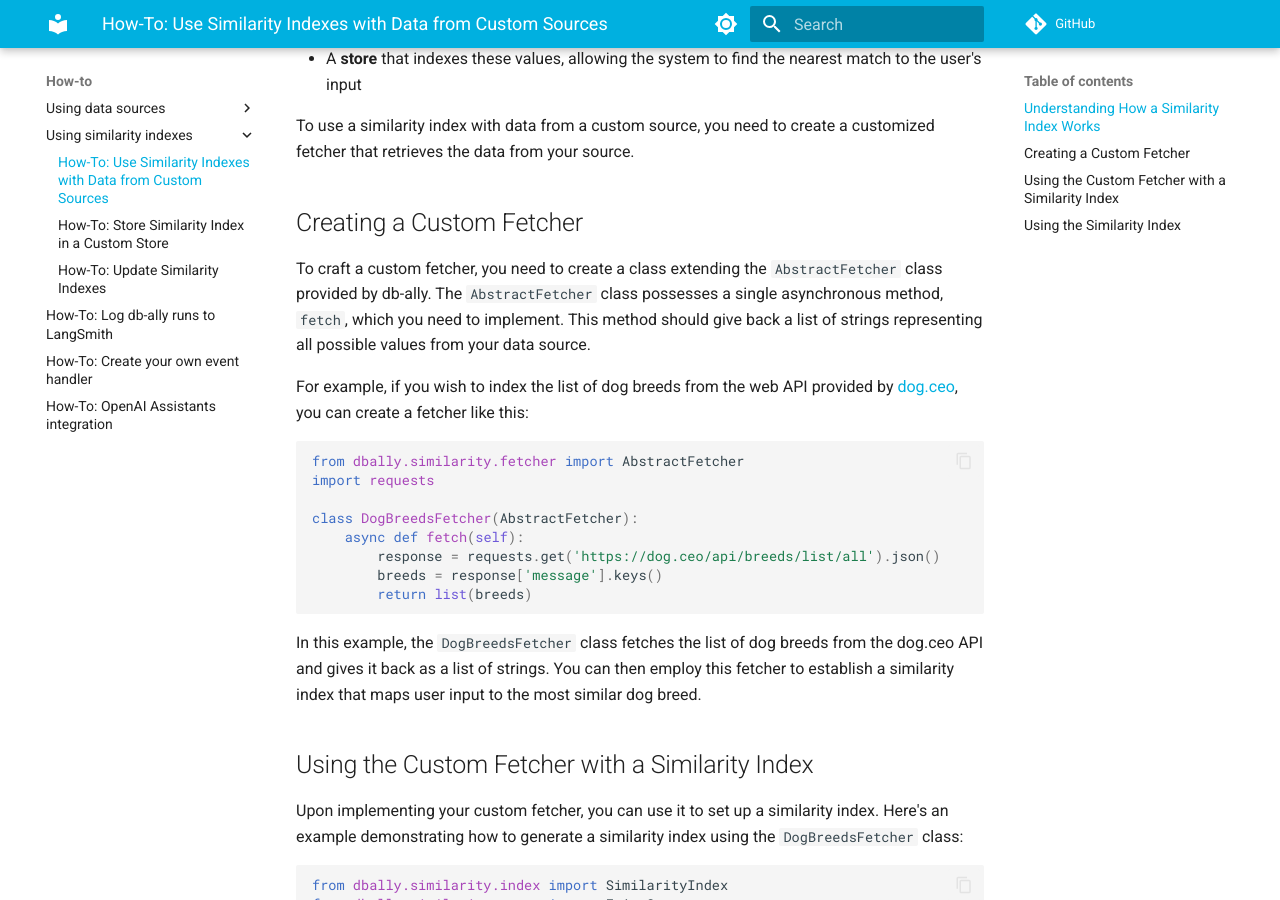
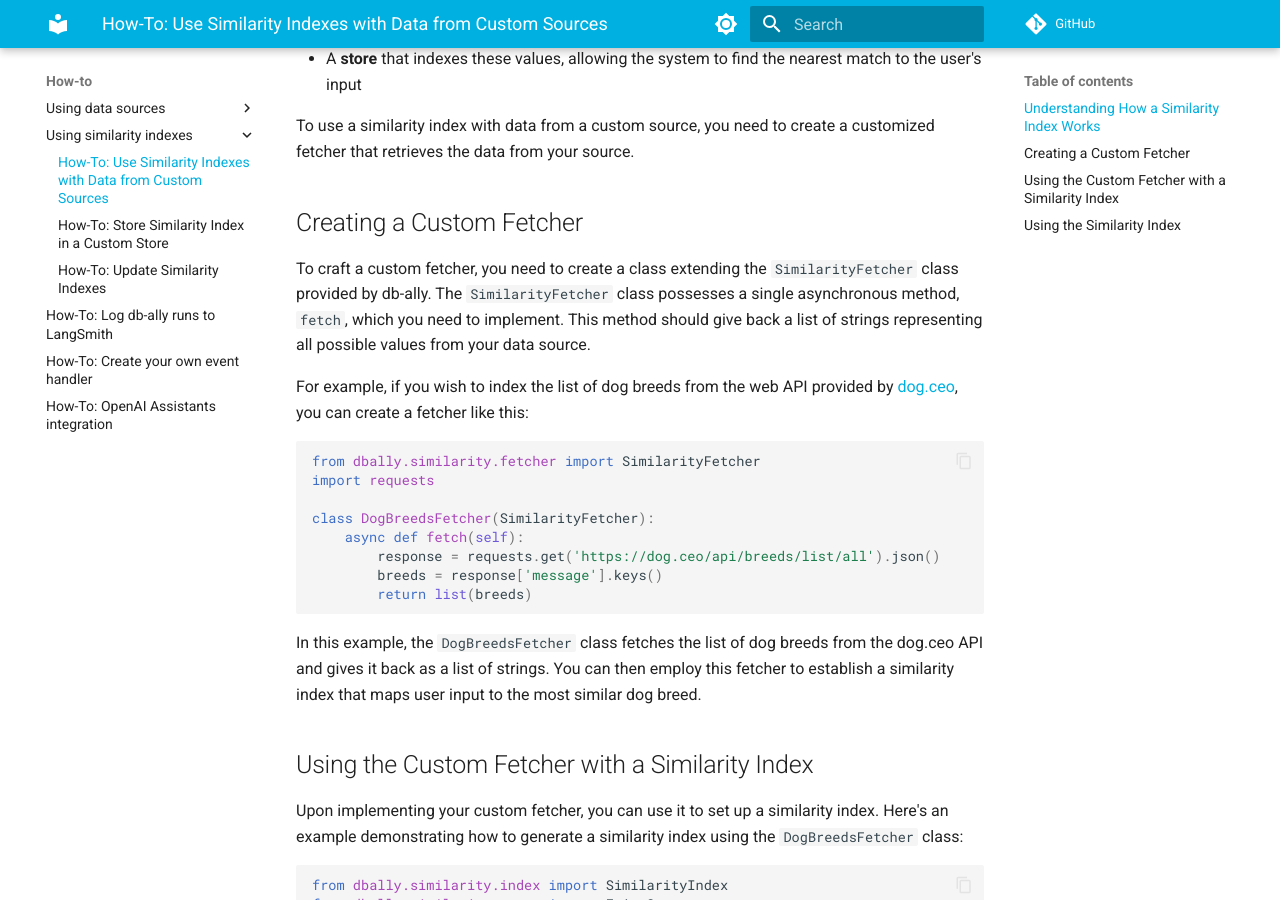
Before and after one commit to deepsense-ai/db-ally, an MkDocs documentation site: the page built from docs/how-to/use_custom_similarity_fetcher.md, in a window 1280 px wide and 900 px high, scrolled down 466 px. Built offline with MkDocs 1.6.1 and Material for MkDocs 9.7.7, drawn with Linux system fonts in a browser that asks for light colours; comment, search, counter and statistics services are not loaded.

Commit message:
fix: how-to old class naming

````diff
--- a/docs/how-to/use_custom_similarity_fetcher.md
+++ b/docs/how-to/use_custom_similarity_fetcher.md
@@ -13,15 +13,15 @@ To use a similarity index with data from a custom source, you need to create a c
 
 ## Creating a Custom Fetcher
 
-To craft a custom fetcher, you need to create a class extending the `AbstractFetcher` class provided by db-ally. The `AbstractFetcher` class possesses a single asynchronous method, `fetch`, which you need to implement. This method should give back a list of strings representing all possible values from your data source.
+To craft a custom fetcher, you need to create a class extending the `SimilarityFetcher` class provided by db-ally. The `SimilarityFetcher` class possesses a single asynchronous method, `fetch`, which you need to implement. This method should give back a list of strings representing all possible values from your data source.
 
 For example, if you wish to index the list of dog breeds from the web API provided by [dog.ceo](https://dog.ceo/), you can create a fetcher like this:
 
 ```python
-from dbally.similarity.fetcher import AbstractFetcher
+from dbally.similarity.fetcher import SimilarityFetcher
 import requests
 
-class DogBreedsFetcher(AbstractFetcher):
+class DogBreedsFetcher(SimilarityFetcher):
     async def fetch(self):
         response = requests.get('https://dog.ceo/api/breeds/list/all').json()
         breeds = response['message'].keys()
````
